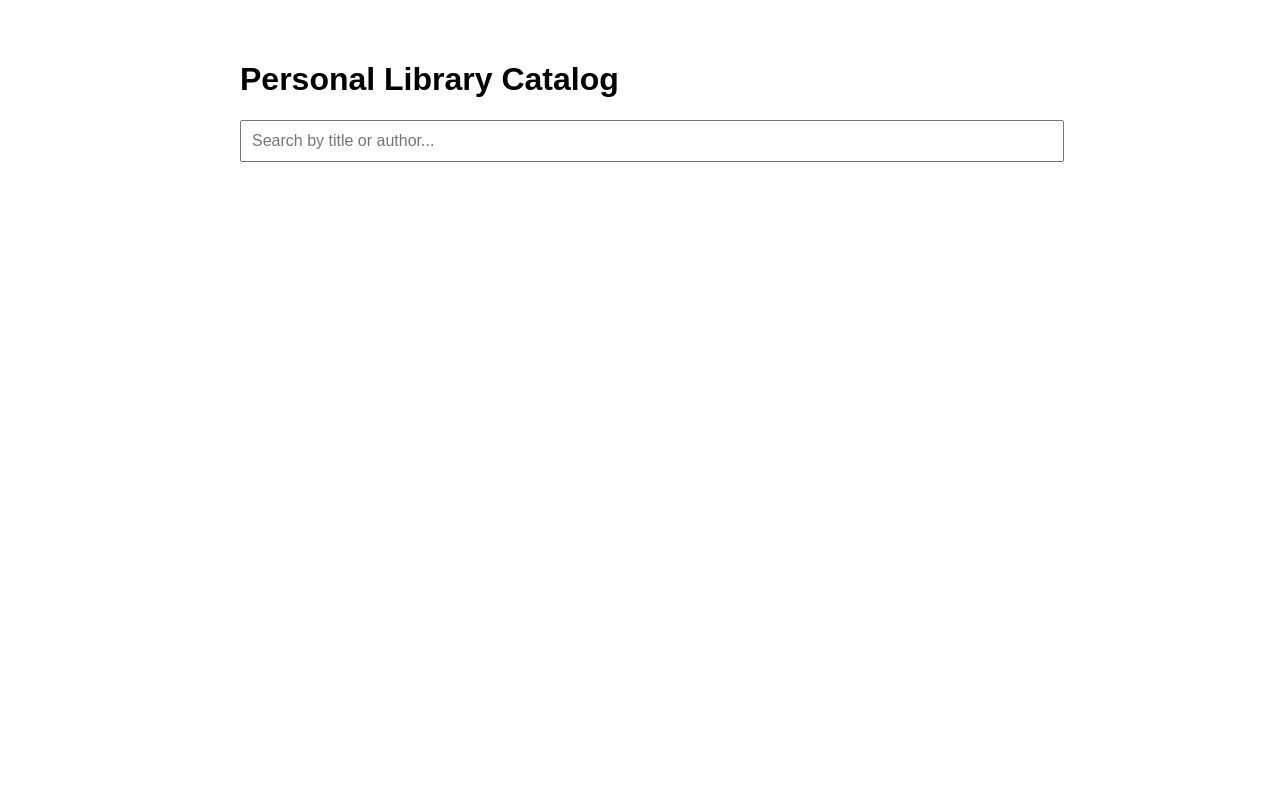
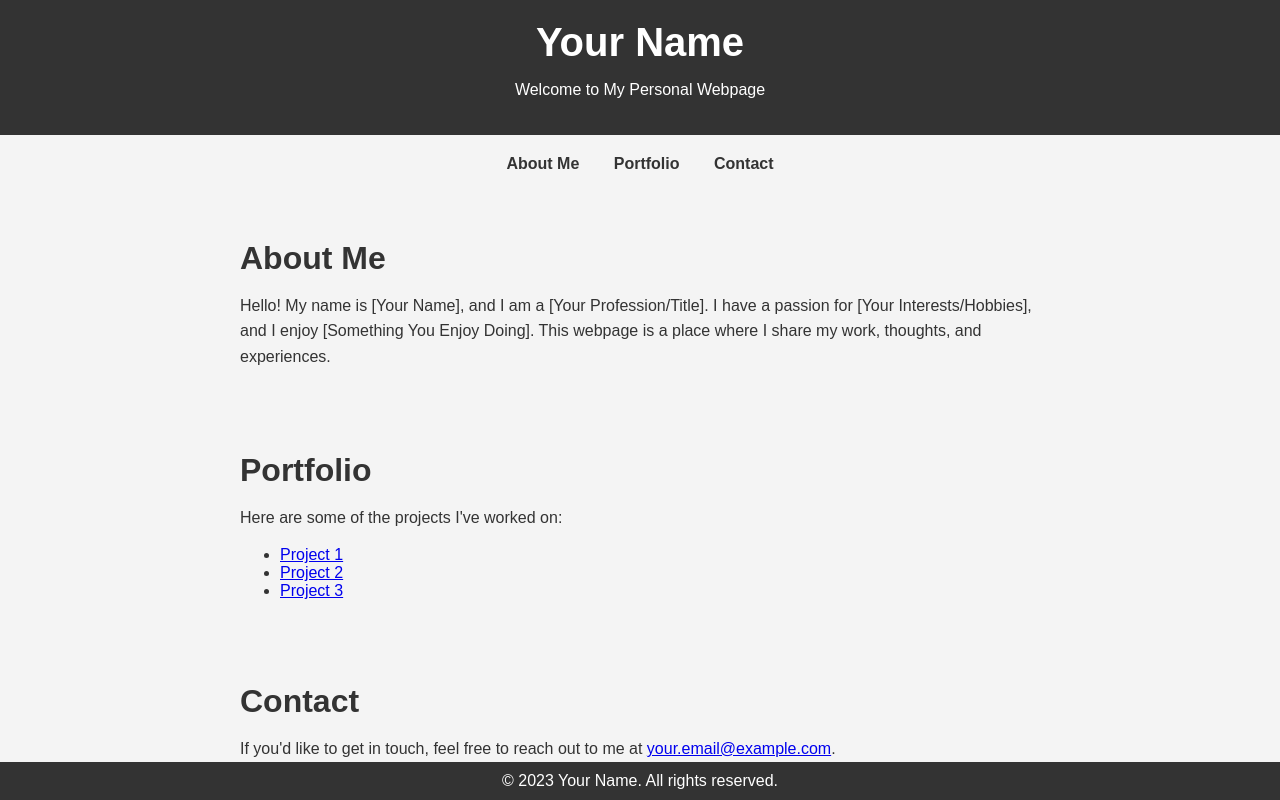
Before and after one commit to AndreaVisma/AndreaVisma.github.io, a plain HTML site: page index.html in a window 1280 px wide. Drawn offline with Linux system fonts and the light colour scheme; no server answers.

Commit message:
returend to personal website

```diff
--- a/index.html
+++ b/index.html
@@ -3,106 +3,106 @@
 <head>
     <meta charset="UTF-8">
     <meta name="viewport" content="width=device-width, initial-scale=1.0">
-    <title>Personal Library Catalog</title>
+    <title>Your Name - Personal Webpage</title>
     <style>
         body {
             font-family: Arial, sans-serif;
-            max-width: 800px;
-            margin: 20px auto;
-            padding: 20px;
-        }
-        .search-box {
-            width: 100%;
-            padding: 10px;
-            margin-bottom: 20px;
-            font-size: 16px;
-        }
-        .book-card {
-            background: #f9f9f9;
-            border: 1px solid #ddd;
-            padding: 15px;
-            margin-bottom: 10px;
-            border-radius: 5px;
-        }
-        .book-card h3 {
-            margin: 0 0 10px 0;
+            margin: 0;
+            padding: 0;
+            background-color: #f4f4f4;
             color: #333;
         }
-        .book-card p {
-            margin: 5px 0;
+        header {
+            background-color: #333;
+            color: #fff;
+            padding: 20px 0;
+            text-align: center;
+        }
+        header h1 {
+            margin: 0;
+            font-size: 2.5em;
+        }
+        nav {
+            margin: 20px 0;
+            text-align: center;
+        }
+        nav a {
+            margin: 0 15px;
+            text-decoration: none;
+            color: #333;
+            font-weight: bold;
+        }
+        nav a:hover {
+            color: #555;
+        }
+        section {
+            padding: 20px;
+            max-width: 800px;
+            margin: 0 auto;
+        }
+        section h2 {
+            font-size: 2em;
+            margin-bottom: 10px;
+        }
+        section p {
+            line-height: 1.6;
+        }
+        footer {
+            background-color: #333;
+            color: #fff;
+            text-align: center;
+            padding: 10px 0;
+            position: fixed;
+            width: 100%;
+            bottom: 0;
+        }
+        footer p {
+            margin: 0;
         }
     </style>
 </head>
 <body>
-    <h1>Personal Library Catalog</h1>
-    <input type="text" id="searchInput" class="search-box" placeholder="Search by title or author..." onkeyup="searchBooks()">
 
-    <div id="bookList"></div>
+    <header>
+        <h1>Your Name</h1>
+        <p>Welcome to My Personal Webpage</p>
+    </header>
 
-    <script>
-        const sheetURL = "https://docs.google.com/spreadsheets/d/1WW5E3h_xDGMpcPyJMqXM_bz_vXOVe0mIhFY-XaxA7FI/gviz/tq?tqx=out:csv"; // Replace with your Sheet ID
+    <nav>
+        <a href="#about">About Me</a>
+        <a href="#portfolio">Portfolio</a>
+        <a href="#contact">Contact</a>
+    </nav>
 
-        // Load and parse Google Sheet data
-        async function loadBooks() {
-            try {
-                const response = await fetch(sheetURL);
-                const data = await response.text();
-                const rows = data.split("\n").slice(1); // Skip header row
-                const books = [];
+    <section id="about">
+        <h2>About Me</h2>
+        <p>
+            Hello! My name is [Your Name], and I am a [Your Profession/Title]. I have a passion for [Your Interests/Hobbies], and I enjoy [Something You Enjoy Doing]. This webpage is a place where I share my work, thoughts, and experiences.
+        </p>
+    </section>
 
-                rows.forEach(row => {
-                    const [title, author, genre, isbn] = row.split(",").map(field => field.replace(/^"|"$/g, "").trim());
-                    if (title) {
-                        books.push({
-                            title: title.trim(),
-                            author: author.trim(),
-                            genre: genre.trim(),
-                            isbn: isbn.trim()
-                        });
-                    }
-                });
+    <section id="portfolio">
+        <h2>Portfolio</h2>
+        <p>
+            Here are some of the projects I've worked on:
+            <ul>
+                <li><a href="#">Project 1</a></li>
+                <li><a href="#">Project 2</a></li>
+                <li><a href="#">Project 3</a></li>
+            </ul>
+        </p>
+    </section>
 
-                return books;
-            } catch (error) {
-                console.error("Error loading books:", error);
-                return [];
-            }
-        }
+    <section id="contact">
+        <h2>Contact</h2>
+        <p>
+            If you'd like to get in touch, feel free to reach out to me at <a href="mailto:your.email@example.com">your.email@example.com</a>.
+        </p>
+    </section>
 
-        // Display books
-        async function displayBooks(books) {
-            const bookList = document.getElementById("bookList");
-            bookList.innerHTML = "";
+    <footer>
+        <p>&copy; 2023 Your Name. All rights reserved.</p>
+    </footer>
 
-            books.forEach(book => {
-                const bookCard = document.createElement("div");
-                bookCard.className = "book-card";
-                bookCard.innerHTML = `
-                    <h3>${book.title}</h3>
-                    <p><strong>Author:</strong> ${book.author}</p>
-                    <p><strong>Genre:</strong> ${book.genre}</p>
-                    <p><strong>ISBN:</strong> ${book.isbn}</p>
-                `;
-                bookList.appendChild(bookCard);
-            });
-        }
-
-        // Search function
-        async function searchBooks() {
-            const searchTerm = document.getElementById("searchInput").value.toLowerCase();
-            const books = await loadBooks();
-            const filteredBooks = books.filter(book =>
-                book.title.toLowerCase().includes(searchTerm) ||
-                book.author.toLowerCase().includes(searchTerm)
-            );
-            displayBooks(filteredBooks);
-        }
-
-        // Initial load
-        window.onload = async () => {
-            const books = await loadBooks();
-            displayBooks(books);
-        };
-    </script>
 </body>
 </html>
```
